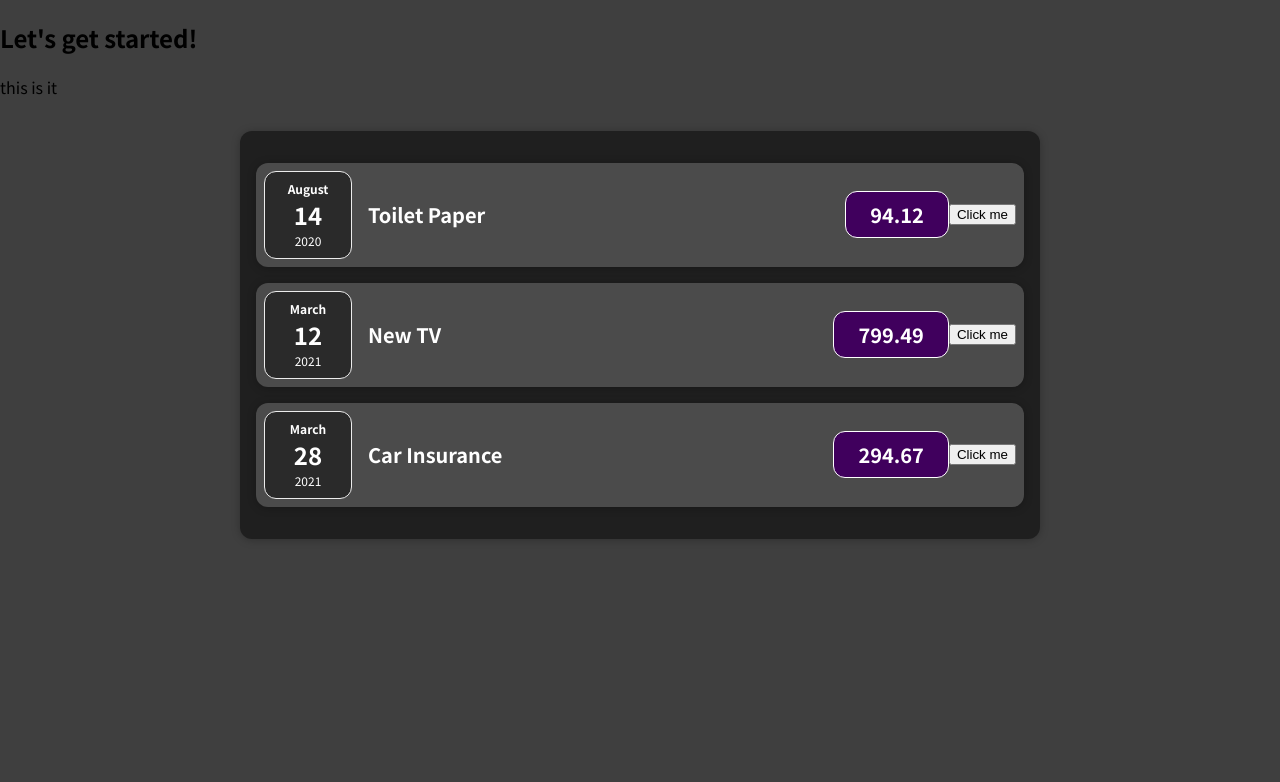
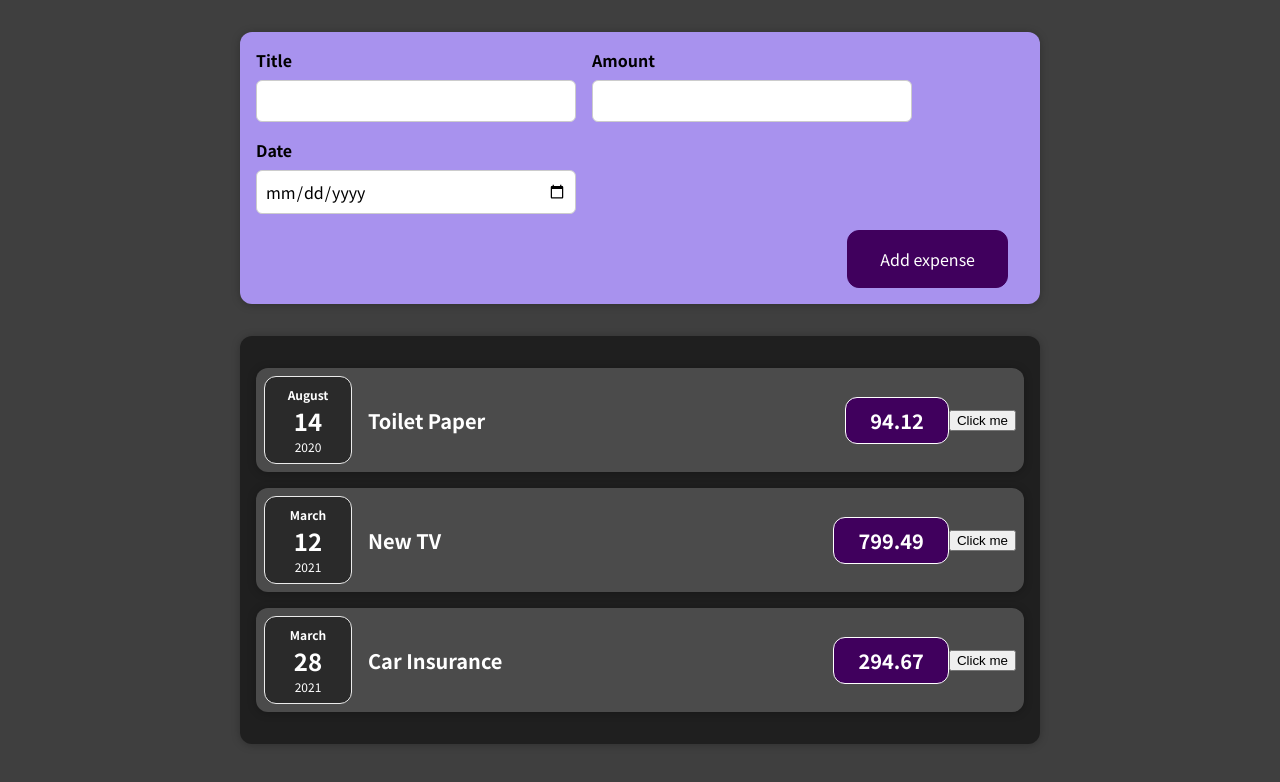
Before and after one commit to ghozlene/react-course, a React (Create React App) app: page / in a window 1280 px wide. Shown: the top 782 px of the page. Built offline with nearby package versions, Linux system fonts and the light colour scheme.

Commit message:
Adding form inputs

```diff
--- a/src/App.js
+++ b/src/App.js
@@ -1,4 +1,5 @@
 import Expenses from './components/expenses/Expenses';
+import NewExpense from './components/newExpense/NewExpense';
 function App() {
 	const expenses = [
 		{
@@ -24,8 +25,7 @@
 
 	return (
 		<div>
-			<h2>Let's get started!</h2>
-			<p>this is it</p>
+			<NewExpense />
 			<Expenses expenses={expenses} />
 		</div>
 	);
--- /dev/null
+++ b/src/components/newExpense/ExpenseForm.css
@@ -0,0 +1,26 @@
+.new-expense__controls {
+	display: flex;
+	flex-wrap: wrap;
+	gap: 1rem;
+	margin-bottom: 1rem;
+	text-align: left;
+}
+
+.new-expense__control label {
+	font-weight: bold;
+	margin-bottom: 0.5rem;
+	display: block;
+}
+
+.new-expense__control input {
+	font: inherit;
+	padding: 0.5rem;
+	border-radius: 6px;
+	border: 1px solid #ccc;
+	width: 20rem;
+	max-width: 100%;
+}
+
+.new-expense__actions {
+	text-align: right;
+}
--- /dev/null
+++ b/src/components/newExpense/ExpenseForm.js
@@ -0,0 +1,28 @@
+import React from 'react';
+import './ExpenseForm.css';
+const ExpenseForm = () => {
+	return (
+		<form>
+			<div className='new-expense__controls'>
+				<div className='new-expense__control'>
+					<label>Title</label>
+					<input type='text' />
+				</div>
+				<div className='new-expense__control'>
+					<label>Amount</label>
+					<input type='text' min='0.01' step='0.01' />
+				</div>
+
+				<div className='new-expense__control'>
+					<label>Date</label>
+					<input type='date' min='2019-01-05' max='2024-08-08' />
+				</div>
+			</div>
+			<div className='new-expense__actions'>
+				<button type='submit'>Add expense</button>
+			</div>
+		</form>
+	);
+};
+
+export default ExpenseForm;
--- /dev/null
+++ b/src/components/newExpense/NewExpense.css
@@ -0,0 +1,38 @@
+.new-expense {
+	background-color: #a892ee;
+	padding: 1rem;
+	margin: 2rem auto;
+	width: 50rem;
+	max-width: 95%;
+	border-radius: 12px;
+	text-align: center;
+	box-shadow: 0 1px 8px rgba(0, 0, 0, 0.25);
+}
+
+.new-expense button {
+	font: inherit;
+	cursor: pointer;
+	padding: 1rem 2rem;
+	border: 1px solid #40005d;
+	background-color: #40005d;
+	color: white;
+	border-radius: 12px;
+	margin-right: 1rem;
+}
+
+.new-expense button:hover,
+.new-expense button:active {
+	background-color: #510674;
+	border-color: #510674;
+}
+
+.new-expense button.alternative {
+	color: #220131;
+	border-color: transparent;
+	background-color: transparent;
+}
+
+.new-expense button.alternative:hover,
+.new-expense button.alternative:active {
+	background-color: #ddb3f8;
+}
--- /dev/null
+++ b/src/components/newExpense/NewExpense.js
@@ -0,0 +1,12 @@
+import React from 'react';
+import './NewExpense.css';
+import ExpenseForm from './ExpenseForm';
+const NewExpense = () => {
+	return (
+		<div className='new-expense'>
+			<ExpenseForm />
+		</div>
+	);
+};
+
+export default NewExpense;
```
